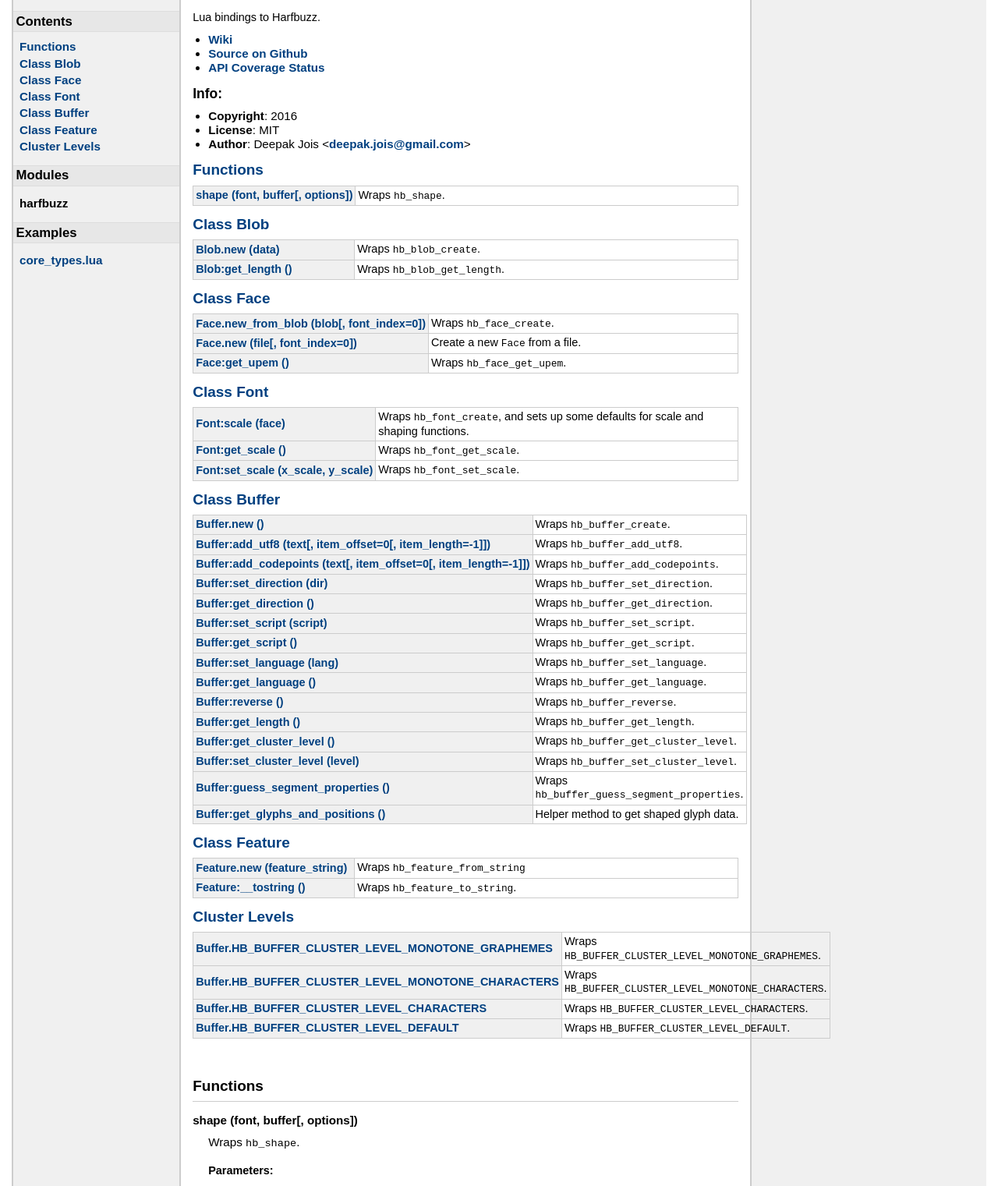
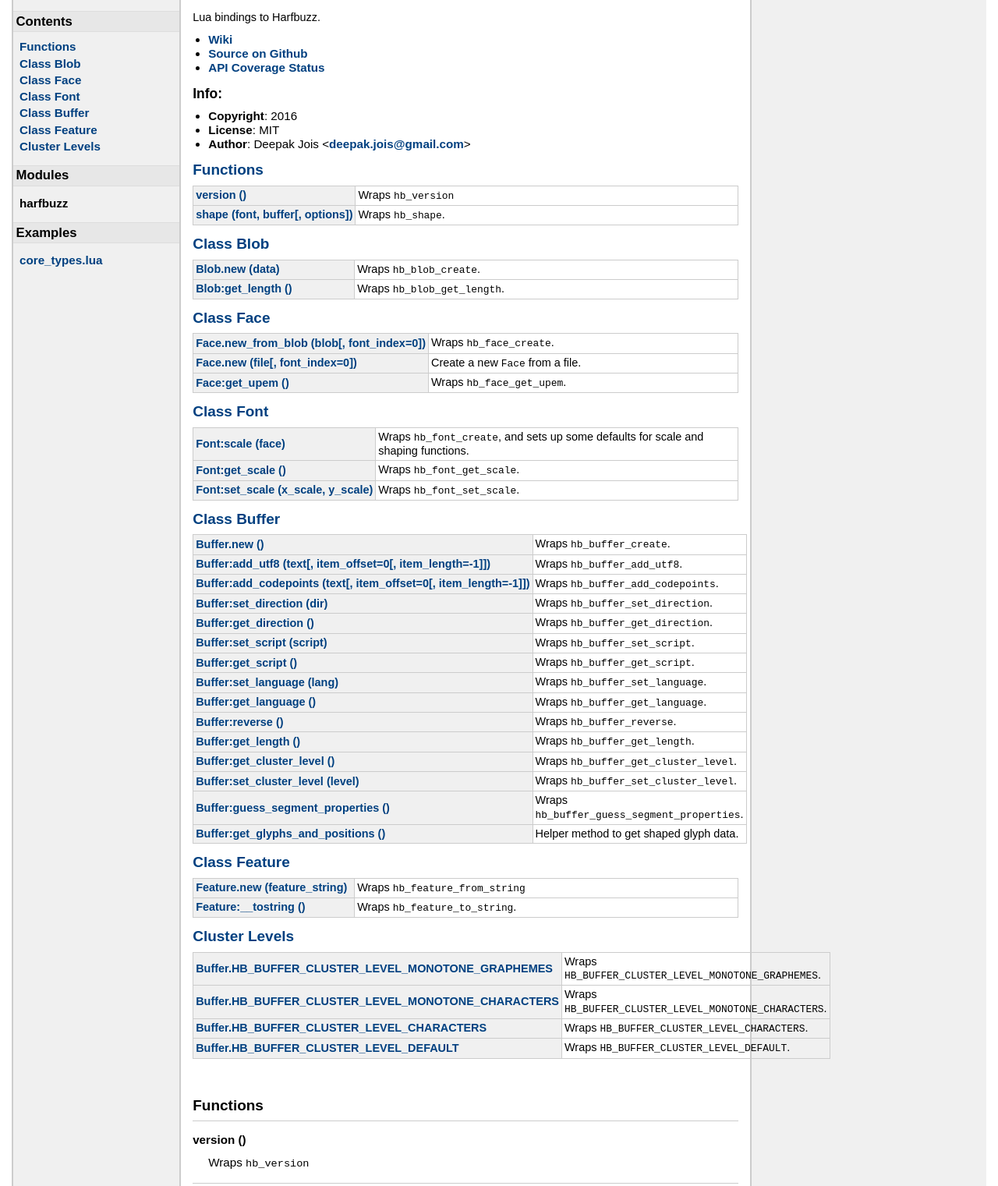
Before and after one commit to ufyTeX/luaharfbuzz, a plain HTML site: page docs/index.html in a window 1280 px wide. Shown: the part 63-1584 px from the top of the page at 78% size. Drawn offline with Linux system fonts and the light colour scheme.

Commit message:
Documention version() function. Fix #31

```diff
--- a/docs/index.html
+++ b/docs/index.html
@@ -72,6 +72,10 @@
 
 <h2><a href="#Functions">Functions</a></h2>
 <table class="function_list">
+	<tr>
+	<td class="name" nowrap><a href="#version">version ()</a></td>
+	<td class="summary">Wraps <code>hb_version</code></td>
+	</tr>
 	<tr>
 	<td class="name" nowrap><a href="#shape">shape (font, buffer[, options])</a></td>
 	<td class="summary">Wraps <code>hb_shape</code>.</td>
@@ -219,6 +223,20 @@
     <h2 class="section-header "><a name="Functions"></a>Functions</h2>
 
     <dl class="function">
+    <dt>
+    <a name = "version"></a>
+    <strong>version ()</strong>
+    </dt>
+    <dd>
+    Wraps <code>hb_version</code>
+
+
+
+
+
+
+
+</dd>
     <dt>
     <a name = "shape"></a>
     <strong>shape (font, buffer[, options])</strong>
@@ -848,7 +866,7 @@
 </div> <!-- id="main" -->
 <div id="about">
 <i>generated by <a href="http://github.com/stevedonovan/LDoc">LDoc 1.4.5</a></i>
-<i style="float:right;">Last updated 2016-10-16 08:38:15 </i>
+<i style="float:right;">Last updated 2016-10-16 08:43:09 </i>
 </div> <!-- id="about" -->
 </div> <!-- id="container" -->
 </body>
```
Also changed, not shown: docs/examples/core_types.lua.html (+1 -1 lines), 1 other file.
